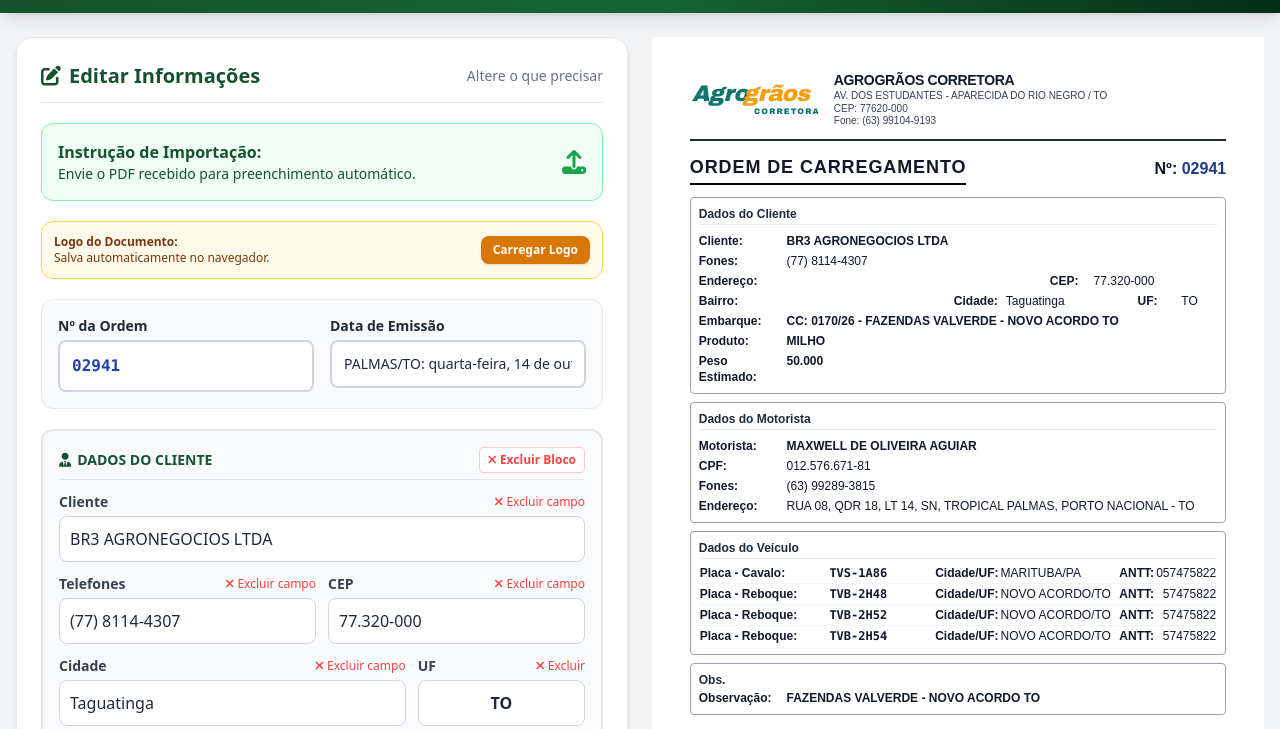
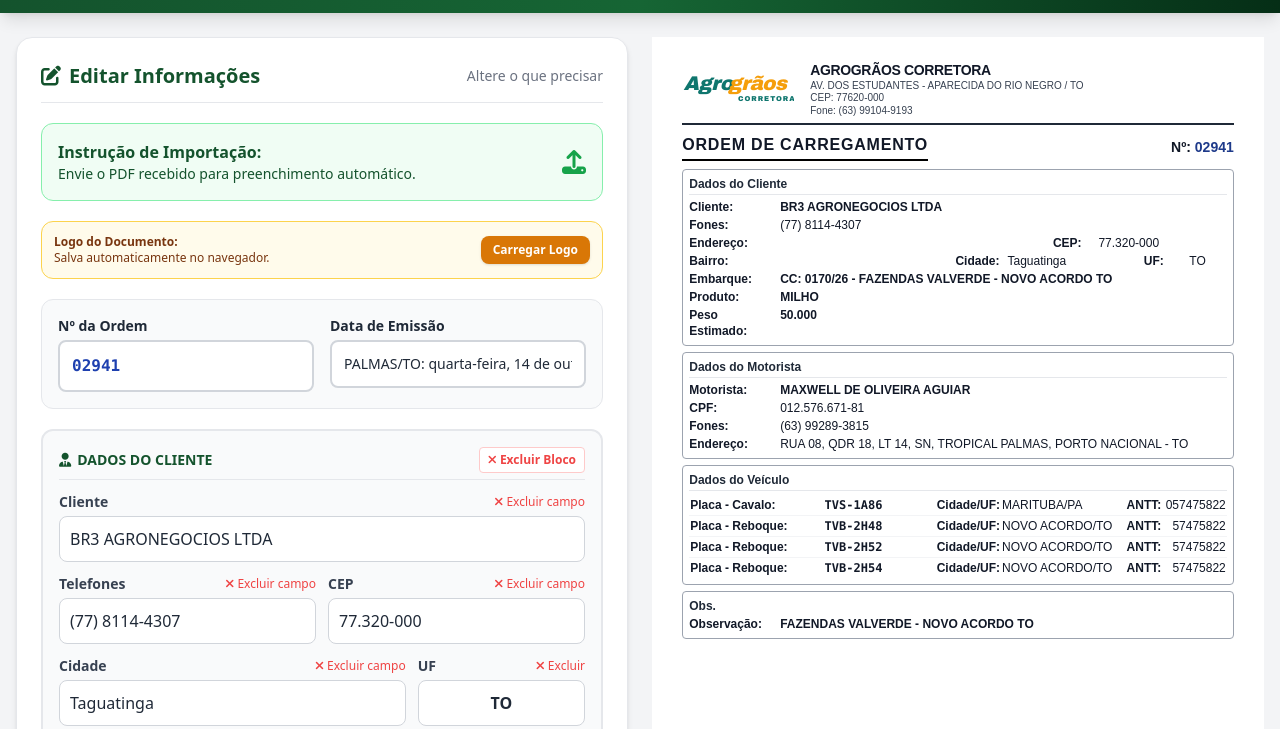
Before and after one commit to wenedis/gerador-oc, a plain HTML site: page index.html in a window 1280 px wide. Shown: the part 71-800 px from the top of the page. Drawn offline with nearby package versions, Linux system fonts and the light colour scheme; a script that the page names is missing.

Commit message:
Update index.html

```diff
--- a/index.html
+++ b/index.html
@@ -25,7 +25,7 @@
         top: 0;
         width: 100%;
         margin: 0;
-        padding: 8mm 10mm;
+        padding: 5mm 8mm;
         box-shadow: none !important;
         border: none !important;
       }
@@ -38,7 +38,7 @@
       background: white;
       margin: 0 auto;
       box-shadow: 0 4px 15px rgba(0,0,0,0.15);
-      padding: 8mm 10mm;
+      padding: 6mm 8mm;
       font-family: 'Arial', sans-serif;
       overflow-x: auto;
     }
@@ -319,10 +319,10 @@
       <div id="printable-area" class="a4-preview text-xs text-gray-900 flex flex-col justify-between">
         <div>
           <!-- Cabecalho Oficial -->
-          <div class="flex justify-between items-center border-b-2 border-gray-800 pb-2 mb-3">
+          <div class="flex justify-between items-center border-b-2 border-gray-800 pb-1.5 mb-2">
             <div class="flex items-center gap-3 sm:gap-4">
               <!-- Logotipo Oficial Agrogrãos (Corretora) -->
-              <div id="container-logo" class="w-28 sm:w-32 h-14 sm:h-16 flex-shrink-0 flex items-center justify-center">
+              <div id="container-logo" class="w-24 sm:w-28 h-12 sm:h-14 flex-shrink-0 flex items-center justify-center">
                 <svg viewBox="0 0 350 120" class="w-full h-full">
                   <!-- Agro (Verde) -->
                   <text x="5" y="65" font-family="'Arial Black', Arial, sans-serif" font-weight="900" font-size="62" font-style="italic" fill="#0f766e" letter-spacing="-2">Agro</text>
@@ -335,25 +335,25 @@
 
               <div>
                 <h1 class="font-extrabold text-xs sm:text-sm tracking-tight text-gray-900 uppercase">AGROGR&Atilde;OS CORRETORA</h1>
-                <p class="text-[10px] text-gray-700 leading-tight">AV. DOS ESTUDANTES - APARECIDA DO RIO NEGRO / TO</p>
-                <p class="text-[10px] text-gray-700 leading-tight">CEP: 77620-000</p>
-                <p class="text-[10px] text-gray-700 leading-tight">Fone: (63) 99104-9193</p>
+                <p class="text-[9px] sm:text-[10px] text-gray-700 leading-tight">AV. DOS ESTUDANTES - APARECIDA DO RIO NEGRO / TO</p>
+                <p class="text-[9px] sm:text-[10px] text-gray-700 leading-tight">CEP: 77620-000</p>
+                <p class="text-[9px] sm:text-[10px] text-gray-700 leading-tight">Fone: (63) 99104-9193</p>
               </div>
             </div>
           </div>
 
           <!-- Titulo Ordem de Carregamento -->
-          <div class="flex justify-between items-center mb-3">
-            <h2 class="text-base sm:text-lg font-bold uppercase tracking-wider text-gray-900 border-b-2 border-black pb-0.5">ORDEM DE CARREGAMENTO</h2>
+          <div class="flex justify-between items-center mb-2">
+            <h2 class="text-sm sm:text-base font-bold uppercase tracking-wider text-gray-900 border-b-2 border-black pb-0.5">ORDEM DE CARREGAMENTO</h2>
             <div class="text-right">
-              <span class="text-sm sm:text-base font-bold text-gray-900">N&ordm;: <span id="out-numero" class="text-blue-900">02941</span></span>
+              <span class="text-xs sm:text-sm font-bold text-gray-900">N&ordm;: <span id="out-numero" class="text-blue-900">02941</span></span>
             </div>
           </div>
 
           <!-- Bloco Dados do Cliente -->
-          <div id="row-out-cliente" class="border border-gray-400 rounded p-2 mb-2">
-            <div class="grid grid-cols-12 gap-x-2 gap-y-1 text-xs">
-              <div class="col-span-12 font-bold text-gray-800 border-b border-gray-200 pb-0.5 mb-1">Dados do Cliente</div>
+          <div id="row-out-cliente" class="border border-gray-400 rounded p-1.5 mb-1.5">
+            <div class="grid grid-cols-12 gap-x-2 gap-y-0.5 text-[11px] sm:text-xs">
+              <div class="col-span-12 font-bold text-gray-800 border-b border-gray-200 pb-0.5 mb-0.5">Dados do Cliente</div>
 
               <div id="wrap-out-fornecedor" class="col-span-12 grid grid-cols-12 gap-x-2">
                 <div class="col-span-3 sm:col-span-2 font-bold">Cliente:</div>
@@ -405,9 +405,9 @@
           </div>
 
           <!-- Bloco Dados do Motorista -->
-          <div id="row-out-motorista" class="border border-gray-400 rounded p-2 mb-2">
-            <div class="grid grid-cols-12 gap-x-2 gap-y-1 text-xs">
-              <div class="col-span-12 font-bold text-gray-800 border-b border-gray-200 pb-0.5 mb-1">Dados do Motorista</div>
+          <div id="row-out-motorista" class="border border-gray-400 rounded p-1.5 mb-1.5">
+            <div class="grid grid-cols-12 gap-x-2 gap-y-0.5 text-[11px] sm:text-xs">
+              <div class="col-span-12 font-bold text-gray-800 border-b border-gray-200 pb-0.5 mb-0.5">Dados do Motorista</div>
 
               <div id="wrap-out-motorista" class="col-span-12 grid grid-cols-12 gap-x-2">
                 <div class="col-span-3 sm:col-span-2 font-bold">Motorista:</div>
@@ -431,11 +431,11 @@
             </div>
           </div>
 
-          <!-- Bloco Dados do Veiculo (AJUSTE DA TABELA) -->
-          <div id="row-out-veiculos" class="border border-gray-400 rounded p-2 mb-2">
-            <div class="font-bold text-gray-800 border-b border-gray-200 pb-0.5 mb-1 text-xs">Dados do Ve&iacute;culo</div>
+          <!-- Bloco Dados do Veiculo -->
+          <div id="row-out-veiculos" class="border border-gray-400 rounded p-1.5 mb-1.5">
+            <div class="font-bold text-gray-800 border-b border-gray-200 pb-0.5 mb-1 text-[11px] sm:text-xs">Dados do Ve&iacute;culo</div>
 
-            <table class="w-full text-xs border-collapse">
+            <table class="w-full text-[11px] sm:text-xs border-collapse">
               <tbody>
                 <tr id="row-out-v1" class="border-b border-gray-100">
                   <td class="font-bold py-0.5" style="width: 25%;">Placa - Cavalo:</td>
@@ -474,20 +474,20 @@
           </div>
 
           <!-- Observacoes -->
-          <div id="row-out-obs" class="border border-gray-400 rounded p-2 mb-2">
-            <div class="font-bold text-gray-800 mb-0.5 text-xs">Obs.</div>
-            <div class="grid grid-cols-12 gap-2 text-xs">
+          <div id="row-out-obs" class="border border-gray-400 rounded p-1.5 mb-2">
+            <div class="font-bold text-gray-800 mb-0.5 text-[11px] sm:text-xs">Obs.</div>
+            <div class="grid grid-cols-12 gap-2 text-[11px] sm:text-xs">
               <div class="col-span-3 sm:col-span-2 font-bold">Observa&ccedil;&atilde;o:</div>
               <div id="out-obs" class="col-span-9 sm:col-span-10 uppercase font-semibold">FAZENDAS VALVERDE - NOVO ACORDO TO</div>
             </div>
           </div>
         </div>
 
-        <!-- Rodape e Assinaturas (Espaçamento otimizado para folha única) -->
-        <div class="mt-4 space-y-6">
+        <!-- Rodape e Assinaturas (Compactado para folha única) -->
+        <div class="mt-2 space-y-4">
           <div id="out-data" class="text-xs font-semibold">PALMAS/TO: quarta-feira, 14 de outubro de 2026</div>
 
-          <div class="grid grid-cols-2 gap-4 sm:gap-8 pt-4">
+          <div class="grid grid-cols-2 gap-4 sm:gap-8 pt-3">
             <div class="text-center border-t border-gray-400 pt-1">
               <div id="out-assinatura-motorista" class="font-bold text-[10px] sm:text-xs uppercase">MAXWELL DE OLIVEIRA AGUIAR</div>
             </div>
```
